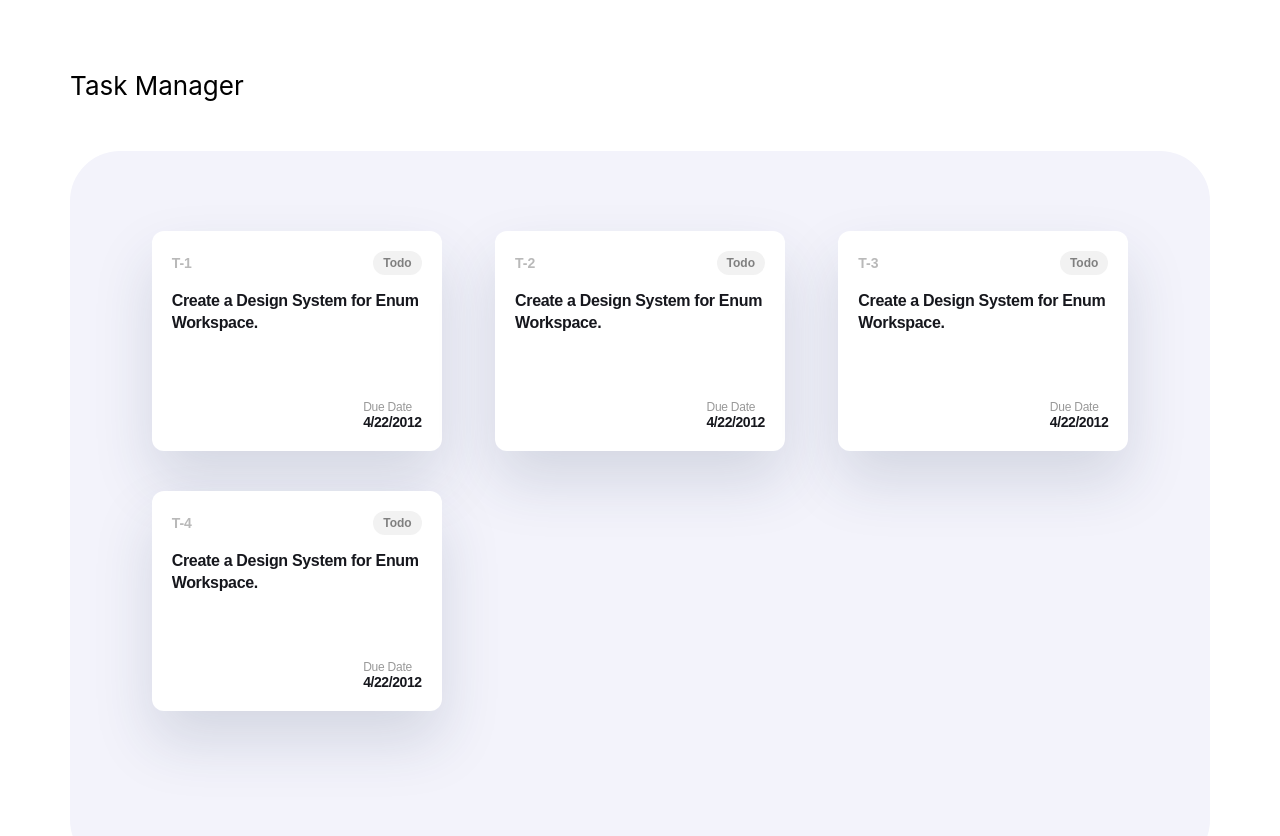
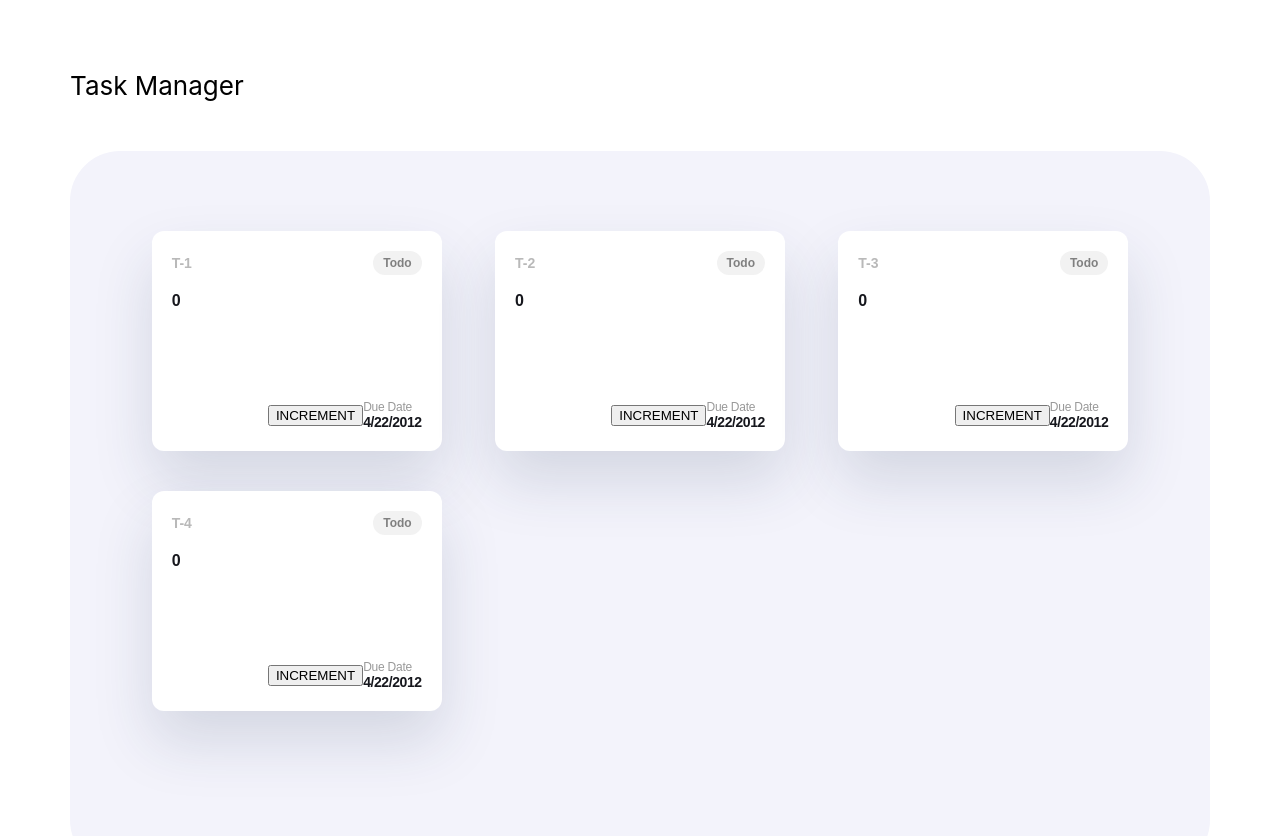
Before and after one commit to AnitaGulacsi/SkillBrain, a React (Create React App) app in the folder Homeworks/React/Task-Manager/: page / in a window 1280 px wide. Shown: the top 836 px of the page. Built offline with nearby package versions, Linux system fonts and the light colour scheme; a web font is replaced by a local one.

Commit message:
import React + useState

```diff
--- a/Homeworks/React/Task-Manager/src/components/badge/Badge.jsx
+++ b/Homeworks/React/Task-Manager/src/components/badge/Badge.jsx
@@ -1,3 +1,4 @@
+import React from "react";
 import "./Badge.css"
 
 function Badge(props) {
--- a/Homeworks/React/Task-Manager/src/components/date-container/DateContainer.jsx
+++ b/Homeworks/React/Task-Manager/src/components/date-container/DateContainer.jsx
@@ -1,3 +1,4 @@
+import React from "react";
 import "./DateContainer.css";
 
 function DateContainer(props) {
--- a/Homeworks/React/Task-Manager/src/components/task-card/TaskCard.jsx
+++ b/Homeworks/React/Task-Manager/src/components/task-card/TaskCard.jsx
@@ -1,3 +1,4 @@
+import React, { useState } from "react";
 import "./TaskCard.css";
 import Badge from "../badge/Badge";
 import DateContainer from "../date-container/DateContainer";
@@ -13,9 +14,29 @@ function TaskCard(props) {
 
   //props => object argument with data and returns a React element
 
+  const [taskId, setTaskId] = useState(props.id);  //hook => use...  //ne returneaza un array
+  // valoare + functia cu care facem update
+  //trebuie sa fie declarate le nivel 0
+
+  // const handleClick = () => {
+  //   setTaskId("Clicked!");
+  //   // console.log("hello" + taskId);
+  //   // console.log("hello" + props.id);
+  // }
+
+  const [counter, setCounter ] = useState(0);
+
+  console.log("RENDER" + counter + props.id);
+
+  const handleClick = () => {
+    setCounter(counter + 1);
+    console.log("cnt" , counter);
+  }
+
   return (
     <div className="card-wrapper">
       <div className="card-header">
+        {/* <p className="task-id">{taskId}</p> */}
         <p className="task-id"> {props.id} </p>
         <Badge status={props.status}/>
         {/* <div className="badge">
@@ -23,9 +44,20 @@ function TaskCard(props) {
         </div> */}
       </div>
       <div className="card-content">
-        <p> {props.name} </p>
+        {/* <p> {props.name} </p> */}
+        <p>{counter}</p>
       </div>
       <div className="card-footer">
+        {/* difference between using onClick={handleClick} and onClick={handleClick()}
+     1.onClick={handleClick}:
+      It's important to note that you are passing a reference to the function,
+      so you don't invoke it immediately. The function will only be called when the button is clicked.
+    2.onClick={handleClick()}:
+      In this case, you are invoking the handleClick function immediately and assigning its return value (if any) as the event handler for the onClick event.
+      This means that when the component renders, handleClick will be executed, and its return value will be used as the event handler.
+      If handleClick returns a function, that returned function will be executed when the button is clicked. */}
+        {/* <button onClick={handleClick}>Click me </button> */}
+        <button onClick={handleClick}>INCREMENT</button>
         <DateContainer date = {props.dueDate}/>
         {/* <div className="due-date">
           <p>Due Date</p>
--- a/Homeworks/React/Task-Manager/src/components/task-viewer/TaskViewer.jsx
+++ b/Homeworks/React/Task-Manager/src/components/task-viewer/TaskViewer.jsx
@@ -1,3 +1,4 @@
+import React from "react";
 import "./TaskViewer.css";
 import TaskCard from "../task-card/TaskCard";
 
```
Also changed, not shown: Homeworks/React/Task-Manager/src/App.jsx (renamed from Homeworks/React/Task-Manager/src/App.js, +16 -0 lines).
